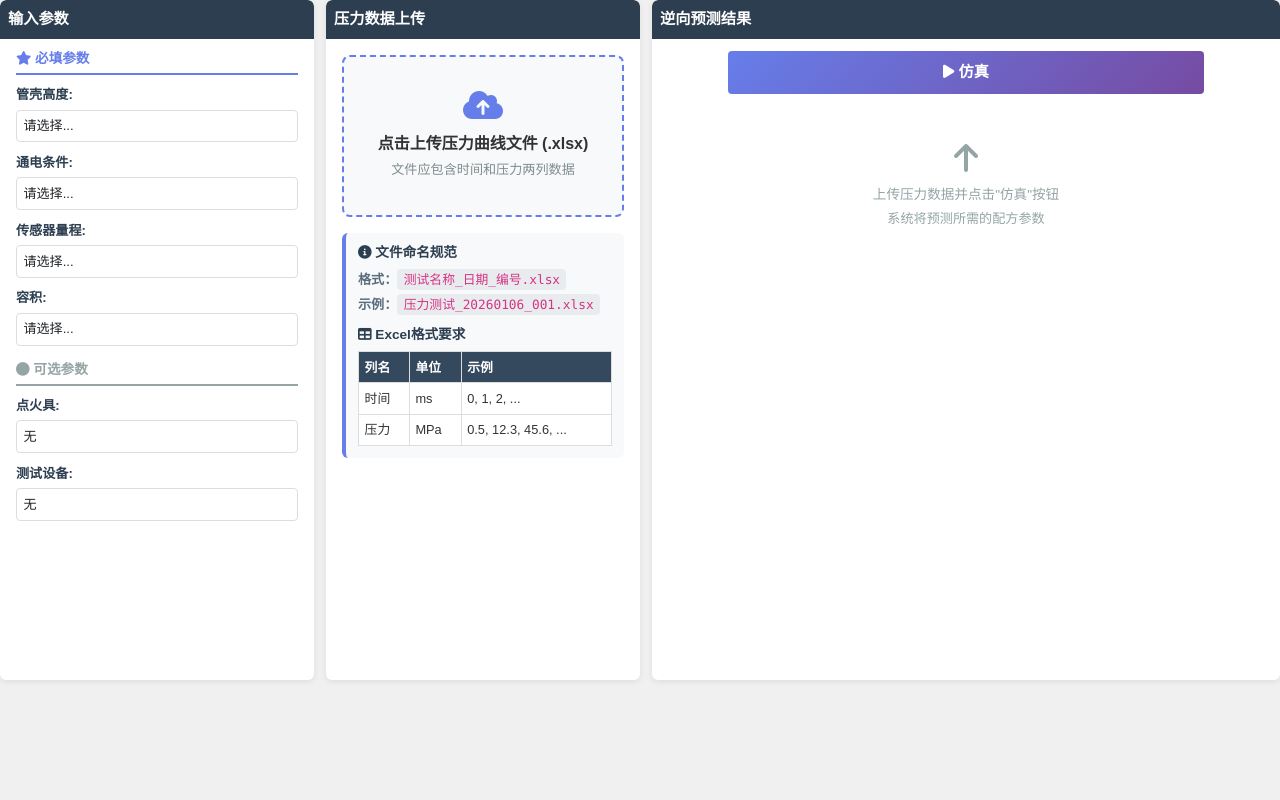
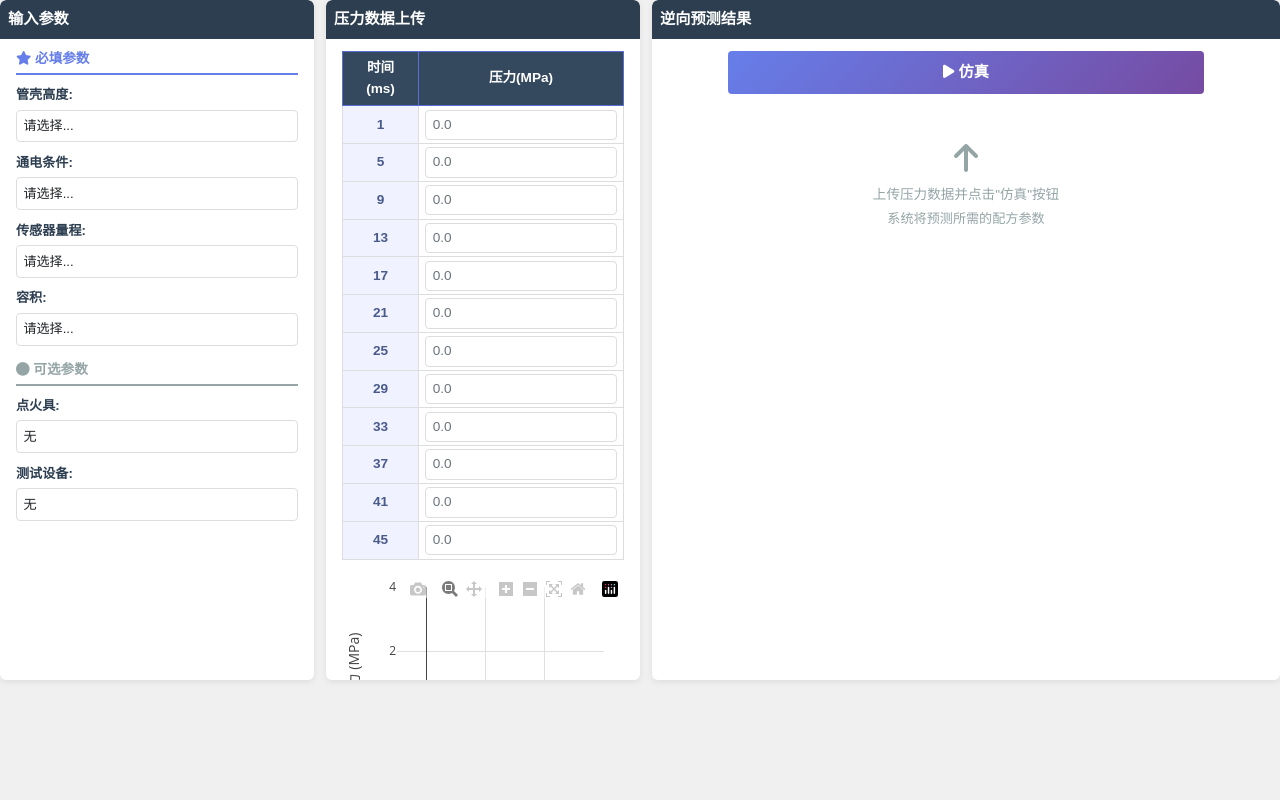
Before and after one commit to Saulliu00/MGG_SYS, a Flask app: template app/templates/simulation/reverse.html in a window 1280 px wide. Run offline with Flask 3, Linux system fonts and the light colour scheme; the template is opened without the code that fills it, so the values that code supplies are empty; parts of the project's set-up code (start-up, migrations or seed data) failed here and were passed over; some libraries are stand-ins or nearby versions.

Commit message:
feat: Replace file upload in 逆向 with manual pressure input table + live chart
- Remove file upload section, format guidelines, and naming rules from
  the 压力数据上传 middle panel
- Add a 12-row input table with fixed time points (1,5,9,13,17,21,25,
  29,33,37,41,45 ms) and editable 压力(MPa) cells
- Render a live Plotly PT chart below the table that updates on every
  keystroke (lines+markers, same #667eea style as forward sim)
- Update runReverseSimulation() to read from the table instead of the
  uploaded file; validates at least one pressure value is entered

Co-Authored-By: Claude Sonnet 4.6 <noreply@anthropic.com>

```diff
--- a/app/templates/simulation/reverse.html
+++ b/app/templates/simulation/reverse.html
@@ -80,55 +80,35 @@
             </form>
         </div>
 
-        <!-- Middle Panel - File Upload -->
+        <!-- Middle Panel - Pressure Data Input -->
         <div class="panel test-info-panel">
             <div class="panel-title">压力数据上传</div>
 
-            <!-- File Input (hidden) -->
-            <input type="file" id="reverseFileInput" accept=".xlsx" style="display: none;">
-
-            <div class="upload-section" onclick="document.getElementById('reverseFileInput').click()">
-                <i class="fas fa-cloud-upload-alt fa-2x" style="color: #667eea;"></i>
-                <p style="margin-top: 0.5rem; font-weight: bold; margin-bottom: 0.25rem;">点击上传压力曲线文件 (.xlsx)</p>
-                <p style="font-size: 0.82rem; color: #7f8c8d; margin-bottom: 0.25rem;">文件应包含时间和压力两列数据</p>
-            </div>
-
-            <div style="margin-top: 1rem; background: #f8f9fa; padding: 0.75rem; border-radius: 6px; border-left: 4px solid #667eea;">
-                <h6 style="color: #2c3e50; font-weight: bold; margin-bottom: 0.5rem; font-size: 0.85rem;">
-                    <i class="fas fa-info-circle"></i> 文件命名规范
-                </h6>
-                <p style="font-size: 0.82rem; color: #5a6c7d; margin-bottom: 0.35rem;">
-                    <strong>格式：</strong><code style="background: #e9ecef; padding: 0.2rem 0.4rem; border-radius: 4px; font-size: 0.8rem;">测试名称_日期_编号.xlsx</code>
-                </p>
-                <p style="font-size: 0.82rem; color: #5a6c7d; margin-bottom: 0.65rem;">
-                    <strong>示例：</strong><code style="background: #e9ecef; padding: 0.2rem 0.4rem; border-radius: 4px; font-size: 0.8rem;">压力测试_20260106_001.xlsx</code>
-                </p>
-
-                <h6 style="color: #2c3e50; font-weight: bold; margin-bottom: 0.5rem; margin-top: 0.75rem; font-size: 0.85rem;">
-                    <i class="fas fa-table"></i> Excel格式要求
-                </h6>
-                <table style="width: 100%; font-size: 0.8rem; border-collapse: collapse;">
+            <!-- Input table -->
+            <table style="width: 100%; border-collapse: collapse; font-size: 0.85rem;">
                 <thead>
                     <tr style="background: #667eea; color: white;">
-                            <th style="padding: 0.35rem; border: 1px solid #ddd;">列名</th>
-                            <th style="padding: 0.35rem; border: 1px solid #ddd;">单位</th>
-                            <th style="padding: 0.35rem; border: 1px solid #ddd;">示例</th>
+                        <th style="padding: 0.4rem 0.6rem; border: 1px solid #5a6fd6; text-align: center;">时间(ms)</th>
+                        <th style="padding: 0.4rem 0.6rem; border: 1px solid #5a6fd6; text-align: center;">压力(MPa)</th>
                     </tr>
                 </thead>
                 <tbody>
+                    {% for t in [1, 5, 9, 13, 17, 21, 25, 29, 33, 37, 41, 45] %}
                     <tr>
-                            <td style="padding: 0.35rem; border: 1px solid #ddd; background: white;">时间</td>
-                            <td style="padding: 0.35rem; border: 1px solid #ddd; background: white;">ms</td>
-                            <td style="padding: 0.35rem; border: 1px solid #ddd; background: white;">0, 1, 2, ...</td>
+                        <td style="padding: 0.3rem 0.6rem; border: 1px solid #ddd; text-align: center; background: #f0f3ff; font-weight: bold; color: #4a5a8a;">{{ t }}</td>
+                        <td style="padding: 0.2rem 0.4rem; border: 1px solid #ddd;">
+                            <input type="number" step="any" class="pressure-input form-control"
+                                   data-time="{{ t }}"
+                                   style="padding: 0.25rem 0.4rem; font-size: 0.85rem;"
+                                   placeholder="0.0">
+                        </td>
                     </tr>
-                        <tr>
-                            <td style="padding: 0.35rem; border: 1px solid #ddd; background: white;">压力</td>
-                            <td style="padding: 0.35rem; border: 1px solid #ddd; background: white;">MPa</td>
-                            <td style="padding: 0.35rem; border: 1px solid #ddd; background: white;">0.5, 12.3, 45.6, ...</td>
-                        </tr>
+                    {% endfor %}
                 </tbody>
             </table>
-            </div>
+
+            <!-- Live Plotly chart -->
+            <div id="reversePressureChart" style="margin-top: 0.75rem; height: 220px;"></div>
         </div>
 
         <!-- Right Panel - Results -->
@@ -190,59 +170,61 @@
 
 {% block extra_js %}
 <script>
-    let reversePressureData = null;
+    // ── Live PT chart ─────────────────────────────────────────────────────────
 
-    // Handle file upload
-    document.getElementById('reverseFileInput').addEventListener('change', function(event) {
-        const file = event.target.files[0];
-        if (!file) return;
+    function getTableData() {
+        const times = [];
+        const pressures = [];
+        document.querySelectorAll('.pressure-input').forEach(input => {
+            const p = parseFloat(input.value);
+            if (!isNaN(p)) {
+                times.push(parseFloat(input.dataset.time));
+                pressures.push(p);
+            }
+        });
+        return { time: times, pressure: pressures };
+    }
 
-        if (!file.name.endsWith('.xlsx')) {
-            alert('请上传.xlsx格式的文件');
+    function updateReversePlot() {
+        const data = getTableData();
+        const chartDiv = document.getElementById('reversePressureChart');
+        const layout = {
+            xaxis: { title: '时间 (ms)', gridcolor: '#e0e0e0' },
+            yaxis: { title: '压力 (MPa)', gridcolor: '#e0e0e0' },
+            hovermode: 'x unified',
+            template: 'plotly_white',
+            showlegend: false,
+            margin: { l: 55, r: 20, t: 15, b: 45 }
+        };
+        if (data.time.length === 0) {
+            Plotly.newPlot(chartDiv, [], layout, { responsive: true });
+            return;
+        }
+        Plotly.newPlot(chartDiv, [{
+            x: data.time,
+            y: data.pressure,
+            mode: 'lines+markers',
+            line: { color: '#667eea', width: 2 },
+            marker: { size: 5, color: '#667eea' }
+        }], layout, { responsive: true });
+    }
+
+    // Attach live-update listener to every pressure input
+    document.querySelectorAll('.pressure-input').forEach(input => {
+        input.addEventListener('input', updateReversePlot);
+    });
+
+    // ── Reverse simulation ────────────────────────────────────────────────────
+
+    function runReverseSimulation() {
+        const data = getTableData();
+        if (data.time.length === 0) {
+            alert('请先在表格中输入压力数据');
             return;
         }
 
-        const formData = new FormData();
-        formData.append('file', file);
-
-        // Show loading message
-        const placeholder = document.getElementById('reverseResultsPlaceholder');
-        placeholder.innerHTML = '<i class="fas fa-spinner fa-spin" style="font-size: 2rem; color: #667eea;"></i><p style="margin-top: 0.5rem;">正在读取文件...</p>';
-
-        fetch('/simulation/upload', {
-            method: 'POST',
-            headers: {'X-CSRFToken': getCsrfToken()},
-            body: formData
-        })
-        .then(response => response.json())
-        .then(data => {
-            if (data.success) {
-                reversePressureData = data.data;
-                placeholder.innerHTML = '<i class="fas fa-check-circle" style="font-size: 2rem; color: #27ae60;"></i><p style="margin-top: 0.5rem; color: #27ae60; font-weight: bold;">文件已上传：' + file.name + '</p><p style="font-size: 0.82rem;">点击"仿真"按钮开始预测</p>';
-            } else {
-                placeholder.innerHTML = '<i class="fas fa-exclamation-circle" style="font-size: 2rem; color: #e74c3c;"></i><p style="margin-top: 0.5rem; color: #e74c3c;">文件读取失败</p>';
-                alert('文件读取失败: ' + (data.message || '未知错误'));
-            }
-        })
-        .catch(error => {
-            placeholder.innerHTML = '<i class="fas fa-exclamation-circle" style="font-size: 2rem; color: #e74c3c;"></i><p style="margin-top: 0.5rem; color: #e74c3c;">上传失败</p>';
-            console.error('Error:', error);
-            alert('文件上传失败');
-        });
-    });
-
-    // Run reverse simulation
-    function runReverseSimulation() {
-        if (!reversePressureData) {
-            alert('请先上传压力数据文件');
-            return;
-        }
-
-        // Get form values
         const form = document.getElementById('reverseSimulationForm');
         const formData = new FormData(form);
-
-        // Validate required fields
         const requiredFields = ['shell_height', 'current', 'sensor_range', 'volume'];
         for (let field of requiredFields) {
             if (!formData.get(field)) {
@@ -251,40 +233,29 @@
             }
         }
 
-        // Show loading
         const resultsDiv = document.getElementById('reverseResults');
         const placeholderDiv = document.getElementById('reverseResultsPlaceholder');
+        placeholderDiv.innerHTML = '<i class="fas fa-spinner fa-spin" style="font-size: 2rem; color: #667eea;"></i><p style="margin-top: 0.5rem;">正在运行逆向预测...</p>';
+        placeholderDiv.style.display = 'block';
+        resultsDiv.style.display = 'none';
 
-        placeholderDiv.innerHTML = '<i class="fas fa-spinner fa-spin" style="font-size: 2rem; color: #667eea;"></i><p style="margin-top: 0.5rem;">正在运行逆向预测...</p>';
+        // Mock prediction (placeholder until backend reverse model is ready)
+        setTimeout(() => {
+            const peakPressure = Math.max(...data.pressure);
+            const avgPressure = data.pressure.reduce((a, b) => a + b, 0) / data.pressure.length;
 
-        // Simulate reverse prediction (mock for now)
-        setTimeout(() => {
-            // Mock prediction results
-            const pressureValues = reversePressureData.pressure || [];
-            const peakPressure = Math.max(...pressureValues);
-            const avgPressure = pressureValues.reduce((a, b) => a + b, 0) / pressureValues.length;
+            document.getElementById('predicted_nc_type').value = ['D', 'E', 'F'][Math.floor(Math.random() * 3)];
+            document.getElementById('predicted_nc_amount').value = (peakPressure / 1.2).toFixed(1);
+            document.getElementById('predicted_gp_type').value = ['A', 'B', 'C'][Math.floor(Math.random() * 3)];
+            document.getElementById('predicted_gp_amount').value = (avgPressure * 0.8).toFixed(1);
+            document.getElementById('confidence_score').textContent = (92 + Math.random() * 6).toFixed(1) + '%';
 
-            const ncTypes = ['D', 'E', 'F'];
-            const predictedNCType = ncTypes[Math.floor(Math.random() * ncTypes.length)];
-            const predictedNCAmount = (peakPressure / 1.2).toFixed(1);
-
-            const gpTypes = ['A', 'B', 'C'];
-            const predictedGPType = gpTypes[Math.floor(Math.random() * gpTypes.length)];
-            const predictedGPAmount = (avgPressure * 0.8).toFixed(1);
-
-            const confidenceScore = (92 + Math.random() * 6).toFixed(1);
-
-            // Update results
-            document.getElementById('predicted_nc_type').value = predictedNCType;
-            document.getElementById('predicted_nc_amount').value = predictedNCAmount;
-            document.getElementById('predicted_gp_type').value = predictedGPType;
-            document.getElementById('predicted_gp_amount').value = predictedGPAmount;
-            document.getElementById('confidence_score').textContent = confidenceScore + '%';
-
-            // Show results
             resultsDiv.style.display = 'block';
             placeholderDiv.style.display = 'none';
         }, 1500);
     }
+
+    // Initialise empty chart on load
+    window.addEventListener('load', updateReversePlot);
 </script>
 {% endblock %}
```
Lines whose indentation alone changed are shown as unchanged.
